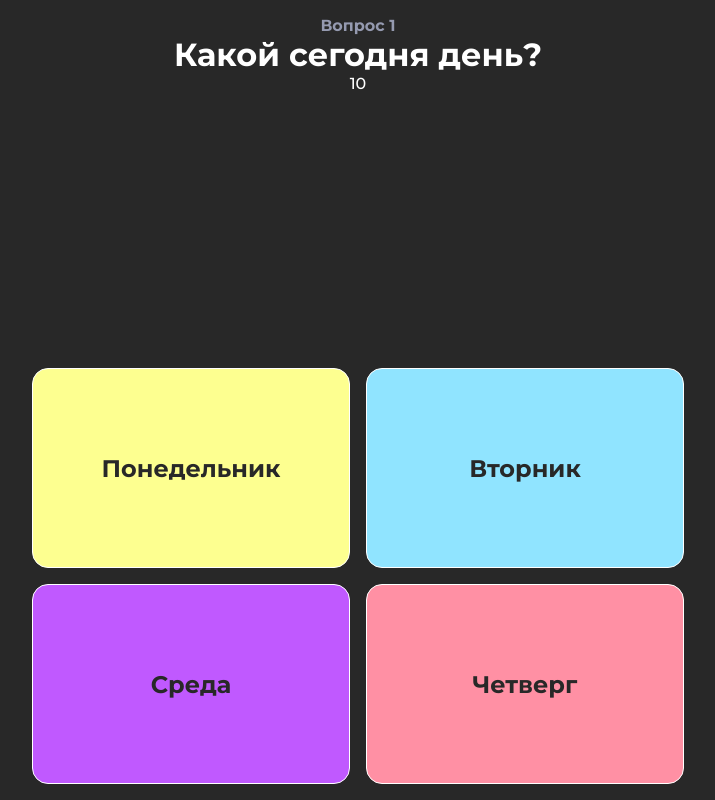
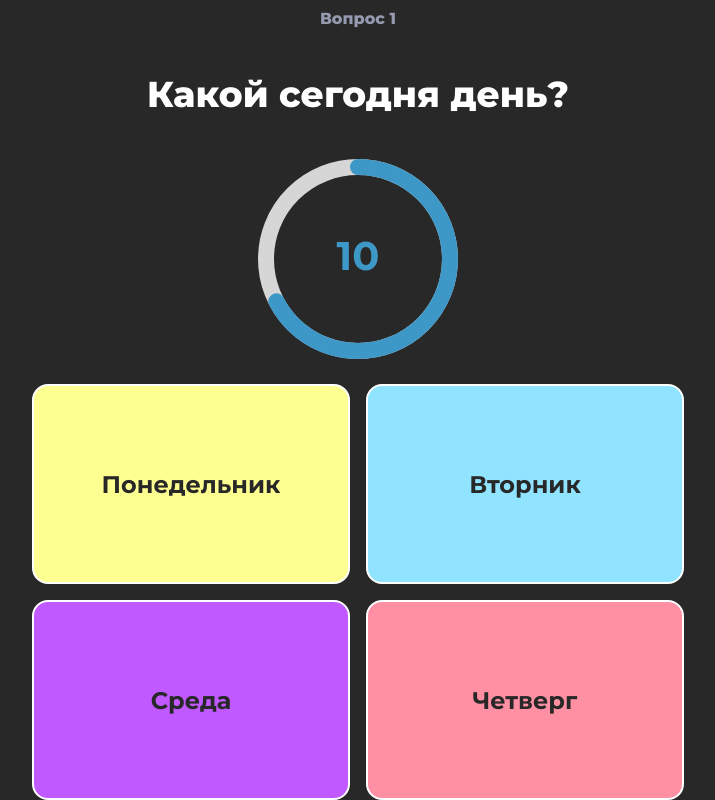
Before and after one commit to karisDev/quolly-frontend, a Next.js app: page /room/1 in a window 1280 px wide. Shown: the whole page, without its empty margins (282-997 px from the left). Built offline with nearby package versions, Linux system fonts and the light colour scheme.

Commit message:
add progress bar

```diff
--- a/app/room/[room_id]/QuestionScreen.tsx
+++ b/app/room/[room_id]/QuestionScreen.tsx
@@ -1,4 +1,5 @@
 "use client";
+import CircularProgress from "@/components/ui/loaders/CircularProgress/CircularProgress";
 import { FC } from "react";
 import cl from "./roomPage.module.scss";
 
@@ -6,6 +7,7 @@ interface IProps {
   onAnswer: (answer: string) => void;
   questionText: string;
   questionNumber: number;
+  timeGiven: number;
   timeLeft: number;
   answers: string[];
 }
@@ -14,6 +16,7 @@ const QuestionScreen: FC<IProps> = ({
   onAnswer,
   questionText,
   questionNumber,
+  timeGiven = 30,
   timeLeft,
   answers,
 }) => {
@@ -22,7 +25,12 @@ const QuestionScreen: FC<IProps> = ({
       <div className={cl.questionDetails}>
         <p className={cl.helperText}>Вопрос {questionNumber}</p>
         <h1 className={cl.questionText}>{questionText}</h1>
-        <p className={cl.timeLeft}>{timeLeft}</p>
+        <CircularProgress
+          text={timeLeft}
+          value={timeLeft}
+          maxValue={timeGiven}
+          hurryAlert={timeLeft <= 5}
+        />
       </div>
       <div className={cl.answersWrapper}>
         {answers.map((answer, index) => (
--- a/app/room/[room_id]/WaitingScreen.tsx
+++ b/app/room/[room_id]/WaitingScreen.tsx
@@ -7,7 +7,7 @@ const WaitingScreen = () => {
     <>
       <div className={cl.waitingScreenWrapper}>
         <div className={cl.body}>
-          <h1 className={cl.waitingScreenHeader}>Ждем остальных игроков 👀</h1>
+          <h1 className={cl.waitingScreenHeader}>Ждём остальных игроков 👀</h1>
           <div className={cl.waitingAnimation}>
             <BoxAnimation size={100} />
           </div>
--- a/app/room/[room_id]/page.tsx
+++ b/app/room/[room_id]/page.tsx
@@ -1,6 +1,6 @@
 "use client";
 import dynamic from "next/dynamic";
-import { useState } from "react";
+import { useEffect, useState } from "react";
 import EnterScreen from "./EnterScreen";
 import QuestionScreen from "./QuestionScreen";
 import cl from "./roomPage.module.scss";
@@ -25,18 +25,34 @@ enum GameStatus {
 const MockQuestion = {
   questionText: "Какой сегодня день?",
   questionNumber: 1,
-  timeLeft: 10,
+  timeLeft: 3,
+  timeGiven: 15,
   answers: ["Понедельник", "Вторник", "Среда", "Четверг"],
 };
 
 // @ts-ignore
 const page = ({ params }) => {
   const [gameStatus, setGameStatus] = useState(GameStatus.QUESTION);
+  const [timeLeft, setTimeLeft] = useState(15);
   const roomId = params.room_id;
 
   const onAnswer = (answer: string) => {
     console.log(answer);
   };
+
+  useEffect(() => {
+    // change time left every second, loop it
+    const interval = setInterval(() => {
+      setTimeLeft((prev) => {
+        if (prev === 0) {
+          return 15;
+        }
+        return prev - 1;
+      });
+    }, 1000);
+
+    return () => clearInterval(interval);
+  }, []);
 
   return (
     <div className={cl.roomPageWrapper}>
@@ -45,7 +61,11 @@ const page = ({ params }) => {
       )}
       {gameStatus === GameStatus.WAITING && <WaitingScreen />}
       {gameStatus === GameStatus.QUESTION && (
-        <QuestionScreen onAnswer={onAnswer} {...MockQuestion} />
+        <QuestionScreen
+          onAnswer={onAnswer}
+          {...MockQuestion}
+          timeLeft={timeLeft}
+        />
       )}
     </div>
   );
--- a/app/room/[room_id]/roomPage.module.scss
+++ b/app/room/[room_id]/roomPage.module.scss
@@ -60,17 +60,28 @@
 
 .questionScreenWrapper {
   height: 100%;
-  display: flex;
-  flex-direction: column;
+  display: grid;
+  grid-template-rows: 1fr 1fr;
+  gap: 16px;
   align-items: center;
   margin: 16px;
   width: 100%;
   .questionDetails {
-    margin-bottom: 16px;
+    box-sizing: border-box;
     text-align: center;
+    display: flex;
+    flex-direction: column;
+    align-items: center;
+    justify-content: space-between;
+    height: 100%;
+    max-height: 350px;
     .helperText {
-      font-weight: 700;
+      font-weight: 800;
       color: var(--text-color-accent);
+    }
+    .questionText {
+      font-size: 36px;
+      font-weight: 800;
     }
   }
   .answersWrapper {
@@ -85,7 +96,7 @@
       justify-content: center;
       text-align: center;
       color: var(--text-color-palette);
-      border: 1px solid #fff;
+      border: 2px solid #fff;
       border-radius: 16px;
       font-size: 24px;
       font-weight: 700;
--- /dev/null
+++ b/components/ui/loaders/CircularProgress/CircularProgress.module.scss
@@ -0,0 +1,28 @@
+.circularProgress {
+  font-size: 18px;
+  font-weight: 700;
+  transition: fill 0.3s ease-in-out, stroke 0.3s ease-in-out;
+  :global(.CircularProgressbar-path) {
+    stroke: var(--color-accent-1);
+  }
+  :global(.CircularProgressbar-trail) {
+    stroke: var(--btn-main-disabled-bg-color);
+  }
+  :global(.CircularProgressbar-text) {
+    fill: var(--color-accent-1);
+  }
+  :global(.CircularProgressbar-background) {
+    fill: transparent;
+  }
+  :global(.CircularProgressbar-text) {
+    font-size: 18px;
+  }
+  &.hurryAlert {
+    :global(.CircularProgressbar-path) {
+      stroke: var(--color-error);
+    }
+    :global(.CircularProgressbar-text) {
+      fill: var(--color-error);
+    }
+  }
+}
--- /dev/null
+++ b/components/ui/loaders/CircularProgress/CircularProgress.tsx
@@ -0,0 +1,42 @@
+import cl from "./CircularProgress.module.scss";
+import "react-circular-progressbar/dist/styles.css";
+import { buildStyles, CircularProgressbar } from "react-circular-progressbar";
+import { FC } from "react";
+
+interface IProps {
+  maxValue?: number;
+  value: number;
+  text: string | number;
+  hurryAlert?: boolean;
+  strokeWidth?: number;
+  size?: number;
+}
+
+const CircularProgress: FC<IProps> = ({
+  maxValue,
+  value,
+  text,
+  hurryAlert,
+  strokeWidth,
+  size = 200,
+}) => {
+  return (
+    <div
+      style={{ width: size, height: size }}
+      className={`${cl.circularProgress} ${hurryAlert ? cl.hurryAlert : ""}`}
+    >
+      <CircularProgressbar
+        styles={buildStyles({
+          pathTransition: "linear",
+          pathTransitionDuration: 1,
+        })}
+        value={value - 1}
+        maxValue={maxValue && maxValue - 1}
+        text={`${text}`}
+        strokeWidth={strokeWidth}
+      />
+    </div>
+  );
+};
+
+export default CircularProgress;
--- a/package.json
+++ b/package.json
@@ -17,6 +17,7 @@
     "framer-motion": "^10.0.1",
     "next": "13.2.3",
     "react": "18.2.0",
+    "react-circular-progressbar": "^2.1.0",
     "react-dom": "18.2.0",
     "react-pin-field": "^3.1.3",
     "sass": "^1.58.3",
```
Also changed, not shown: styles/ui/iconInput.scss (deleted), 1 other file (tests, documents, lock files or other folders).
